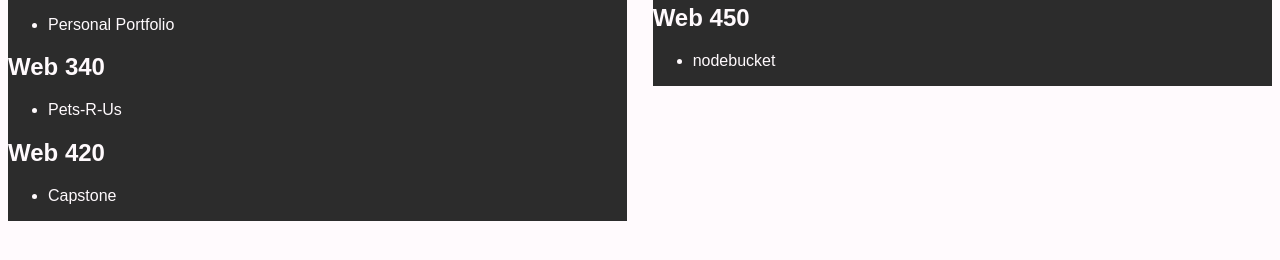
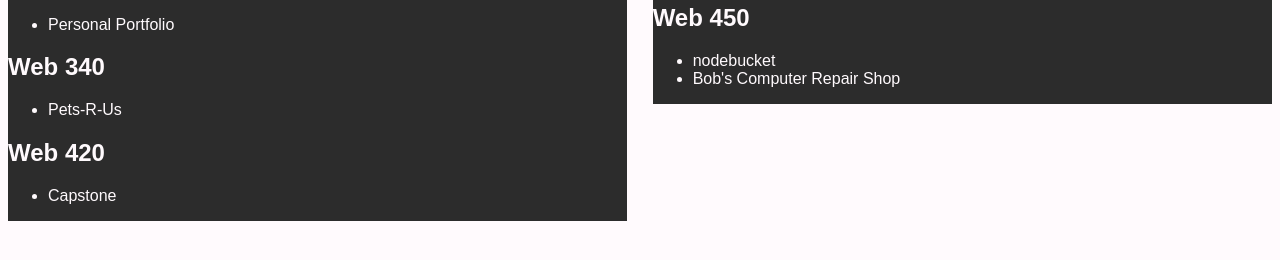
Before and after one commit to Dellis92/web-330, a plain HTML site: page Personal Portfolio/projects.html in a window 1280 px wide. Shown: the part 244-504 px from the top of the page. Drawn offline with Linux system fonts and the light colour scheme; a web font is replaced by a local one.

Commit message:
bcrs added

```diff
--- a/Personal Portfolio/projects.html
+++ b/Personal Portfolio/projects.html
@@ -47,6 +47,7 @@
             <h2>Web 450</h2>
                 <ul>
                     <li>nodebucket</li>
+                    <li><a href="https://bcrs-bil6.onrender.com/#/home"></a>Bob's Computer Repair Shop</li>
                 </ul>
         </div>
 
```
